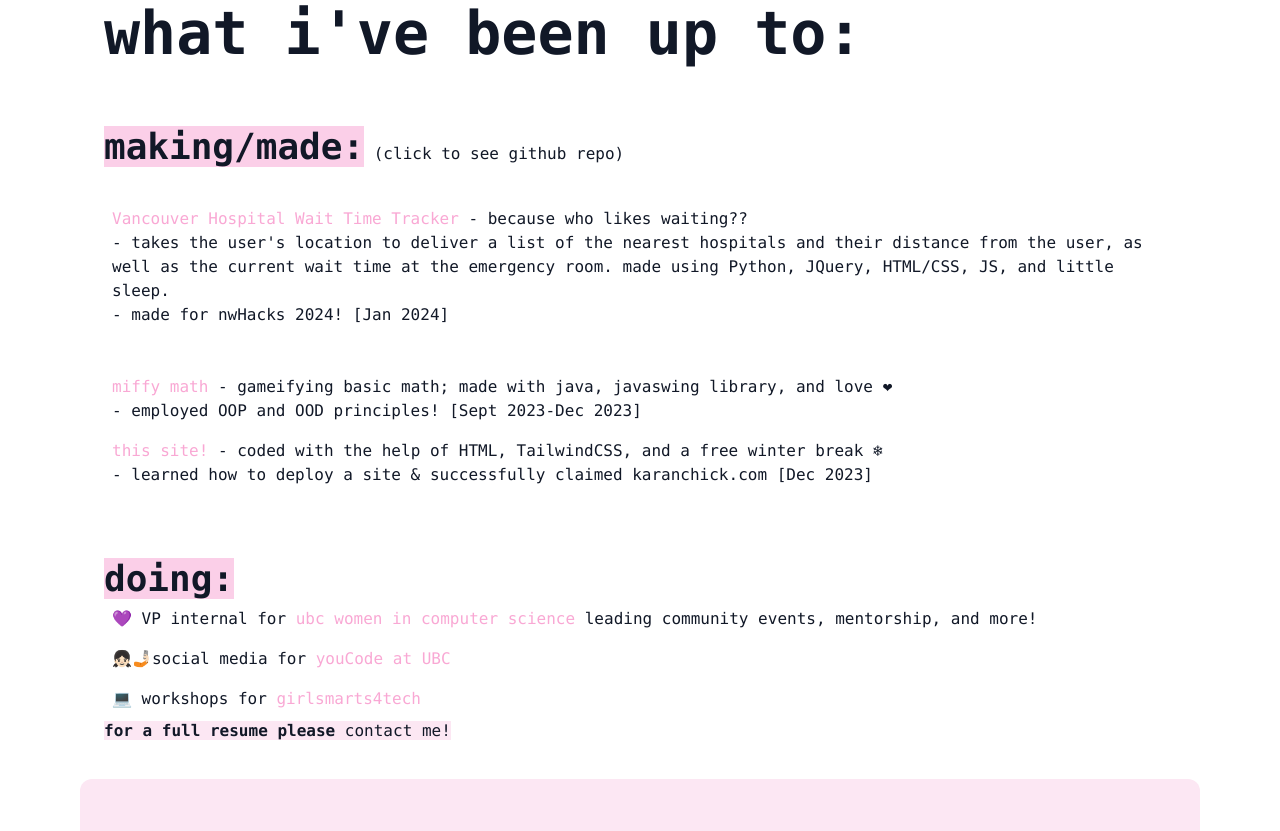
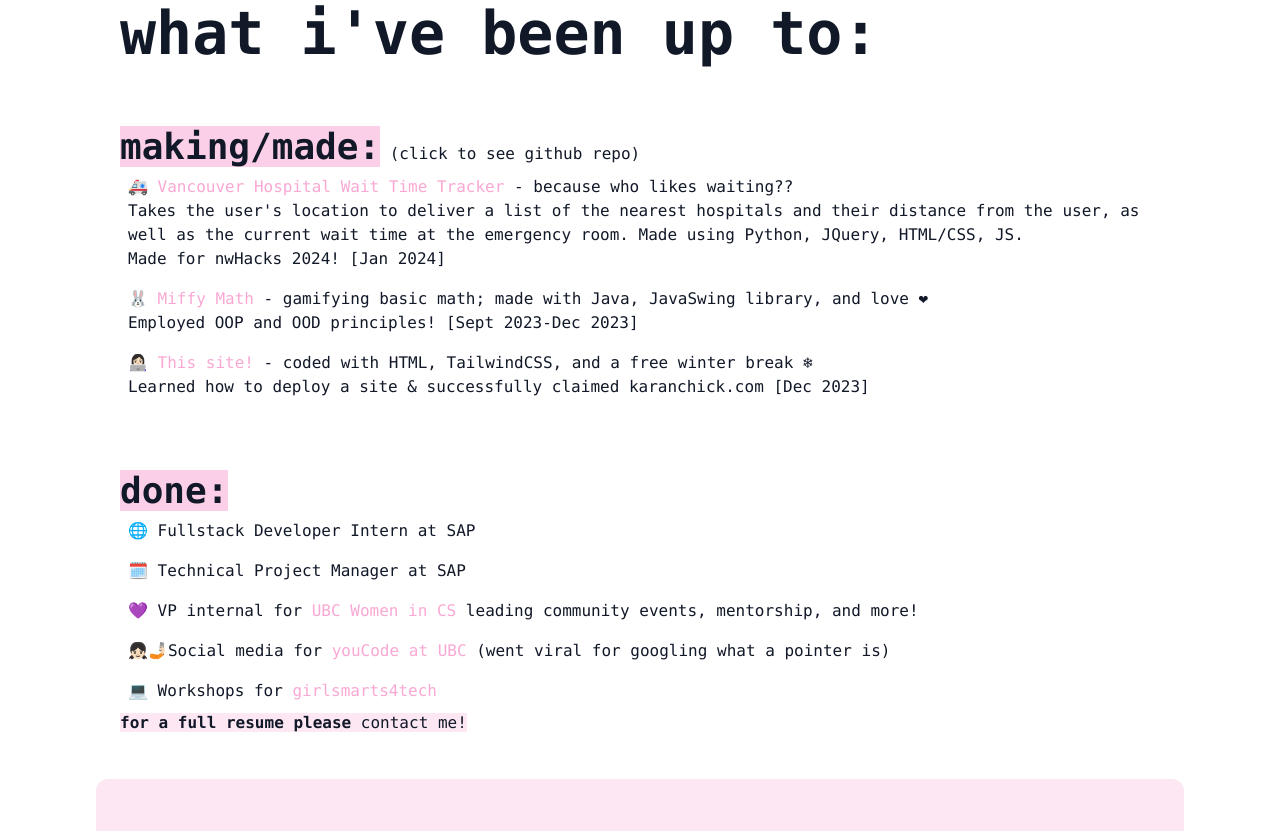
Before and after one commit to karanchick/personal-site, a website: page public/index.html in a window 1280 px wide. Shown: the part 1109-1940 px from the top of the page. Drawn offline with Linux system fonts and the light colour scheme.

Commit message:
Update project details and roles in public/index.html

```diff
--- a/public/index.html
+++ b/public/index.html
@@ -48,7 +48,8 @@
                         <h3 class="font-bold">currently: </h3>
                         <ul>
                             <li><p class="text-sm">🎒studying computer science and business at the university of british columbia</p></li>
-                            <li><p class="text-sm">💡working at SAP Vancouver as a Technical Project Coordinator</p></li>
+                            <li><p class="text-sm">✨co-president at UBC Women in Computer Science</p></li>
+                            <li><p class="text-sm">💡incoming summer 2026 SWE intern @ Microsoft Mountain View</p></li>
                         </ul>
 
                         <h4 class="font-bold mt-2">sparked by:</h4>
@@ -79,49 +80,50 @@
                 </div>
             </div>
 
-            <container>
+            <div class="container mx-auto px-4">
                 <div class="p-6 md:hdvh" id="projects">
                     <h2 class="text-4xl font-bold md:text6xl mb-4">what i've been up to:</h2>
                     <div class="mb-4">
                         <p>
                             <span class="bg-pink-200 md:text4xl font-bold mb-4">making/made:</span> (click to see github repo)
                         </p>
-                        <ul>
-                            <li class="mt-2 p-2"><a href="https://github.com/sadjake/ER-BC" target="_blank" rel="noopener noreferrer"></a>
-                                <span class="btn font-normal text-pink-300 hover:font-bold">Vancouver Hospital Wait Time Tracker</span>
-                                </a> -  because who likes waiting??
-                                <ul>
-                                    <li>- takes the user's location to deliver a list of the nearest hospitals and their distance from the user,
-                                        as well as the current wait time at the emergency room. made using Python, JQuery, HTML/CSS, JS, and little sleep.</li>
-                                    <li>- made for nwHacks 2024! [Jan 2024]</li>
-                                </ul>
-                            </li>
-                            <li class="mt-2 p-2"><a href="https://github.com/karanchick/cpsc210-miffymath" target="_blank" rel="noopener noreferrer">
-                                <span class="btn font-normal text-pink-300 hover:font-bold">miffy math</span>
-                                </a> - gameifying basic math; made with java, javaswing library, and love ❤
-                                <ul>
-                                    <li>- employed OOP and OOD principles! [Sept 2023-Dec 2023]</li>
-                                </ul>
-
-                            </li>
-                            <li class="p-2"><a href="https://github.com/karanchick/personal-site" target="_blank" rel="noopener noreferrer">
-                                <span class="btn font-normal text-pink-300 hover:font-bold">this site!</span>
-                                </a> - coded with the help of HTML, TailwindCSS, and a free winter break ❄
-                                <ul>
-                                    <li>- learned how to deploy a site & successfully claimed karanchick.com [Dec 2023]</li>
+                        <ul class="space-y-4">
+                            <li class="p-2">
+                                <a href="https://github.com/sadjake/ER-BC" target="_blank" class="text-pink-300 font-normal hover:font-bold">🚑 Vancouver Hospital Wait Time Tracker</a>
+                                - because who likes waiting??
+                                <ul class="ml-6 list-disc space-y-1">
+                                    <li>Takes the user's location to deliver a list of the nearest hospitals and their distance from the user, as well as the current wait time at the emergency room. Made using Python, JQuery, HTML/CSS, JS.</li>
+                                    <li>Made for nwHacks 2024! [Jan 2024]</li>
                                 </ul>
                             </li>
 
+                            <li class="p-2">
+                                <a href="https://github.com/karanchick/cpsc210-miffymath" target="_blank" class="text-pink-300 font-normal hover:font-bold">🐰 Miffy Math</a>
+                                - gamifying basic math; made with Java, JavaSwing library, and love ❤
+                                <ul class="ml-6 list-disc space-y-1">
+                                    <li>Employed OOP and OOD principles! [Sept 2023-Dec 2023]</li>
+                                </ul>
+                            </li>
+
+                            <li class="p-2">
+                                <a href="https://github.com/karanchick/personal-site" target="_blank" class="text-pink-300 font-normal hover:font-bold">👩🏻‍💻 This site!</a>
+                                - coded with HTML, TailwindCSS, and a free winter break ❄
+                                <ul class="ml-6 list-disc space-y-1">
+                                    <li>Learned how to deploy a site & successfully claimed karanchick.com [Dec 2023]</li>
+                                </ul>
+                            </li>
                         </ul>
                     </div>
 
-                    <span class="bg-pink-200 mb-4 md:text4xl font-bold">doing:</span>
+                    <span class="bg-pink-200 mb-4 md:text4xl font-bold">done:</span>
                     <ul>
+                        <li class="p-2">🌐 Fullstack Developer Intern at SAP</li>
+                        <li class="p-2">🗓️ Technical Project Manager at SAP</li>
                         <li class="p-2">💜 VP internal for <a href="https://www.instagram.com/ubcwics/" target="_blank" rel="noopener noreferrer">
-                            <span class="btn font-normal text-pink-300 hover:font-bold">ubc women in computer science</span> leading community events, mentorship, and more!
-                        <li class="p-2">👧🏻🤳🏻social media for <a href="https://www.instagram.com/youcode.ubc/" target="_blank" rel="noopener noreferrer">
-                                <span class="btn font-normal text-pink-300 hover:font-bold">youCode at UBC</span>
-                        <li class="p-2">💻 workshops for <a href="https://www.cs.ubc.ca/girlsmarts4tech/home" target="_blank" rel="noopener noreferrer">
+                            <span class="btn font-normal text-pink-300 hover:font-bold">UBC Women in CS</span> leading community events, mentorship, and more!</li>
+                        <li class="p-2">👧🏻🤳🏻Social media for <a href="https://www.instagram.com/youcode.ubc/" target="_blank" rel="noopener noreferrer">
+                                <span class="btn font-normal text-pink-300 hover:font-bold">youCode at UBC</span> (went viral for googling what a pointer is)</li>
+                        <li class="p-2">💻 Workshops for <a href="https://www.cs.ubc.ca/girlsmarts4tech/home" target="_blank" rel="noopener noreferrer">
                             <span class="btn font-normal text-pink-300 hover:font-bold">girlsmarts4tech</span></li>
                     </ul>
                     <span class="bg-pink-100 p-5 font-bold">for a full resume please
@@ -130,10 +132,10 @@
                             </a>
                     </span>
                 </div>
-            </container>
+            </div>
         </div>
 
-        <container>
+        <div class="container mx-auto px-4">
             <div class="md:hdvh flex justify-center items-center bg-pink-100 rounded-xl">
                 <div class="p-10" id="life">
                     <h2 class="text-4xl font-bold mb-4 "><span class="bg-pink-200 mb-4"> more about me:</span></h2>
@@ -158,7 +160,7 @@
                     </div>
                 </div>
             </div>
-        </container>
+        </div>
 
 
 
```
